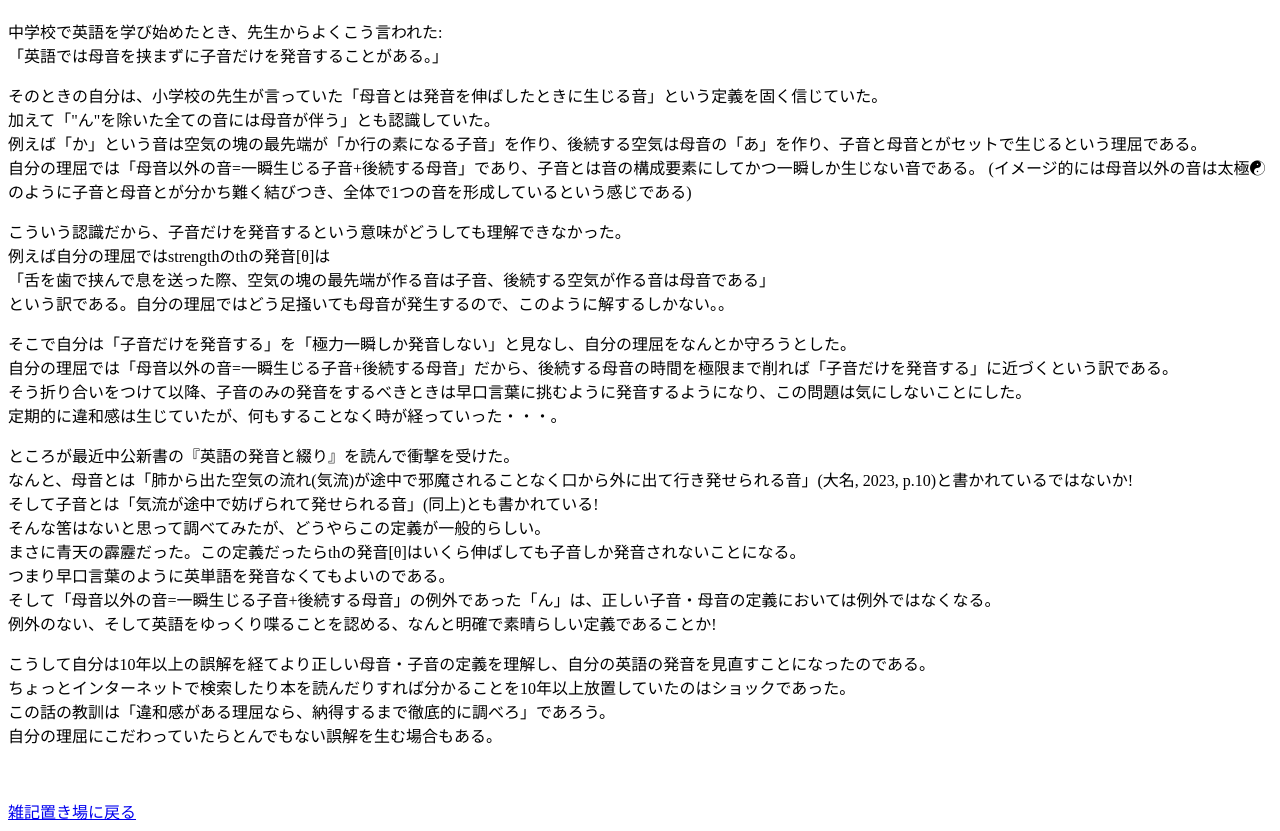
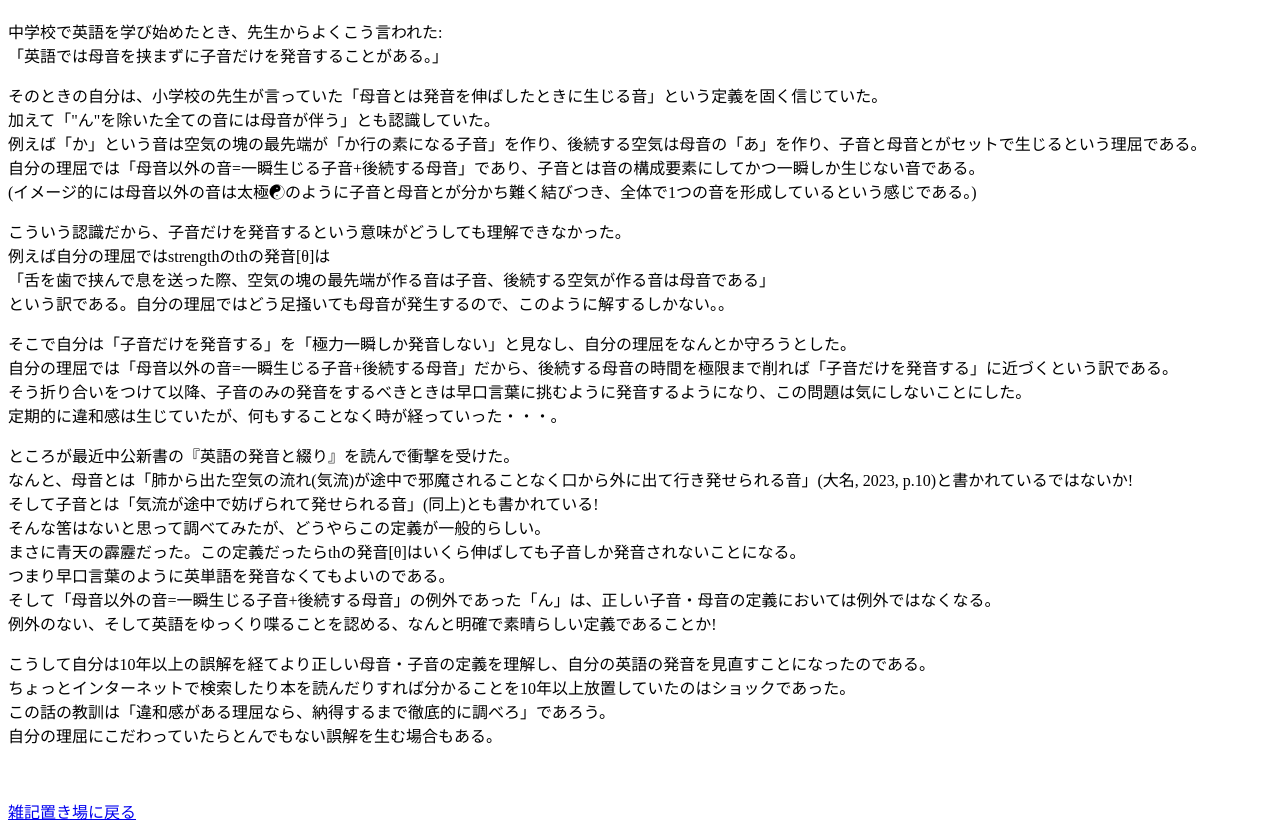
Before and after one commit to Naofumi-Q/nao.github.io, a plain HTML site: page random_note/vowel_confusions.html in a window 1280 px wide. Shown: the part 70-901 px from the top of the page. Drawn offline with nearby package versions, Linux system fonts and the light colour scheme.

Commit message:
Update vowel_confusions.html

```diff
--- a/random_note/vowel_confusions.html
+++ b/random_note/vowel_confusions.html
@@ -16,8 +16,8 @@
     そのときの自分は、小学校の先生が言っていた「母音とは発音を伸ばしたときに生じる音」という定義を固く信じていた。<br>
     加えて「"ん"を除いた全ての音には母音が伴う」とも認識していた。<br>
     例えば「か」という音は空気の塊の最先端が「か行の素になる子音」を作り、後続する空気は母音の「あ」を作り、子音と母音とがセットで生じるという理屈である。<br>
-    自分の理屈では「母音以外の音=一瞬生じる子音+後続する母音」であり、子音とは音の構成要素にしてかつ一瞬しか生じない音である。
-    (イメージ的には母音以外の音は太極☯のように子音と母音とが分かち難く結びつき、全体で1つの音を形成しているという感じである)
+    自分の理屈では「母音以外の音=一瞬生じる子音+後続する母音」であり、子音とは音の構成要素にしてかつ一瞬しか生じない音である。<br>
+    (イメージ的には母音以外の音は太極☯のように子音と母音とが分かち難く結びつき、全体で1つの音を形成しているという感じである。)
     </p>
     <p>
     こういう認識だから、子音だけを発音するという意味がどうしても理解できなかった。<br>
```
